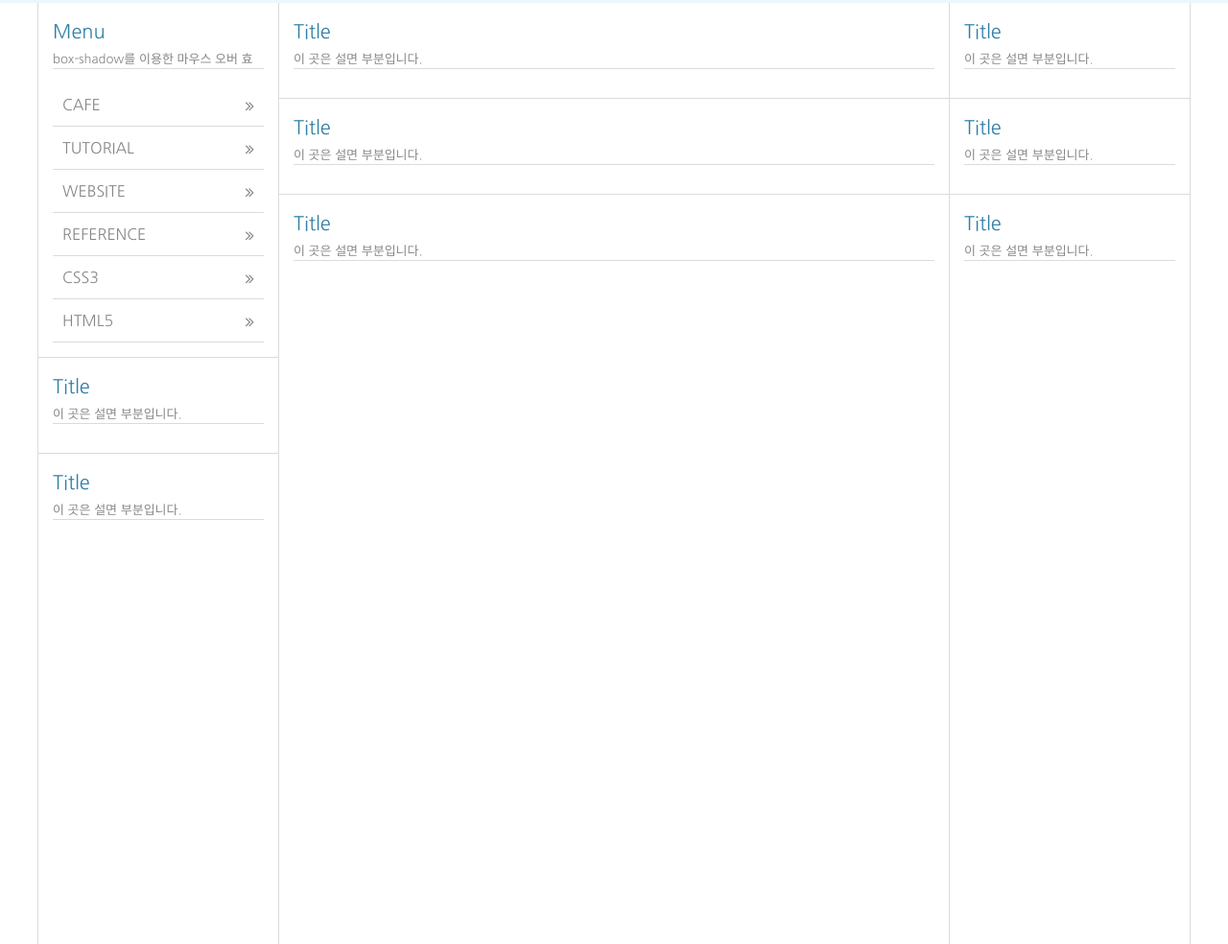
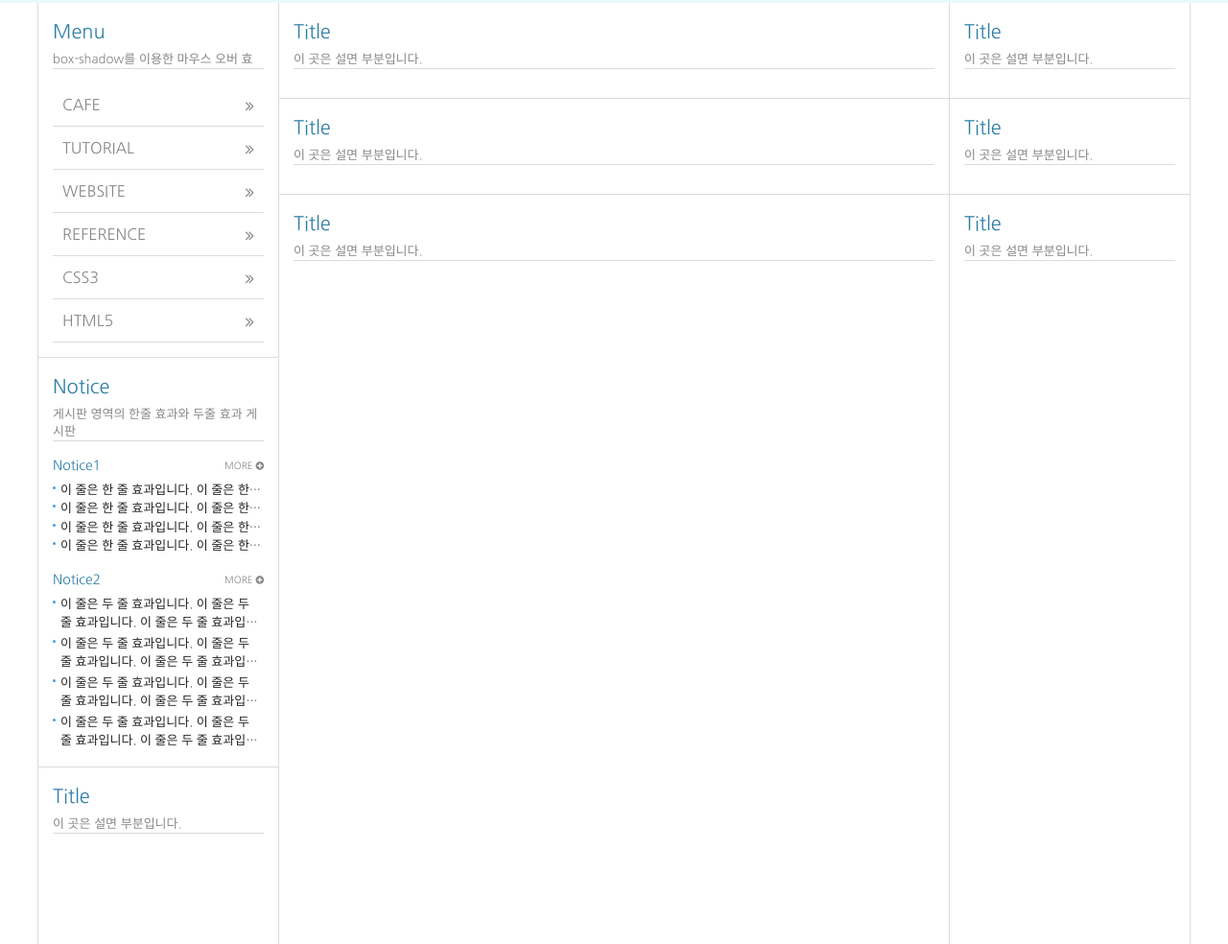
Before and after one commit to sungmin414/Html_Css_Js, a plain HTML site: page responsive/html/index.html in a window 1280 px wide. Shown: the part 393-1377 px from the top of the page at 96% size. Drawn offline with Linux system fonts and the light colour scheme; a web font is replaced by a local one.

Commit message:
게시판 텍스트 한줄,두줄 효과 코딩

```diff
--- a/responsive/html/css/reset.css
+++ b/responsive/html/css/reset.css
@@ -28,3 +28,16 @@ h1,h2,h3,h4,h5,h6{font-size: 13px; font-weight: normal;}
 .ir_wa {display:block; overflow:hidden; position:relative; z-index:-1; width:100%; height: 100%;}
  /* 대체 텍스트가 아닌 접근성을 위한 숨김 텍스트를 제공할 때 */
 .ir_su {overflow: hidden; position:absolute; width:0; height:0; line-height:0; text-indent:-9999px;}
+
+
+/*margin, padding*/
+
+.mt10{margin-top: 10px !important;}
+.mt15{margin-top: 15px !important;}
+.mt20{margin-top: 20px !important;}
+.mt25{margin-top: 25px !important;}
+.mt30{margin-top: 30px !important;}
+.mt35{margin-top: 35px !important;}
+.mt40{margin-top: 40px !important;}
+.mt45{margin-top: 45px !important;}
+.mt50{margin-top: 50px !important;}
--- a/responsive/html/css/style.css
+++ b/responsive/html/css/style.css
@@ -318,6 +318,54 @@ body {
 }
 
 
+/*게시판1*/
+.notice1{position: relative;}
+.notice1 h5{font-size: 14px; color: #2f7fa6; padding-bottom: 5px;}
+.notice1 li{position: relative; overflow: hidden; text-overflow: ellipsis; white-space: nowrap; padding-left: 8px;}
+
+.notice1 li:before{
+    content: '';
+    width: 3px; height: 3px;
+    border-radius: 50%;
+    background: #449ce2;
+    position: absolute; left: 0; top: 6px;
+}
+.notice1 .more{
+    position: absolute; right: 0; top: 3px;
+    color: #878787;
+    text-transform: uppercase;
+    font-size: 10px;
+}
+
+/*게시판2*/
+.notice2{ position: relative; }
+.notice2 h5{font-size: 14px; color: #2f7fa6; padding-bottom: 5px;}
+.notice2 li{
+    position: relative;
+    overflow: hidden; text-overflow: ellipsis;
+    display: -webkit-box;
+    -webkit-box-orient: vertical;
+    -webkit-line-clamp: 2;
+    padding-left: 8px;
+    padding-bottom: 2px;
+    max-height: 40px; /*ie*/
+}
+.notice2 li:before{
+    content: '';
+    width: 3px; height: 3px;
+    border-radius: 50%;
+    background: #449ce2;
+    position: absolute; left: 0; top: 6px;
+}
+.notice2 .more{
+    position: absolute; right: 0; top: 3px;
+    color: #878787;
+    text-transform: uppercase;
+    font-size: 10px;
+}
+}
+
+
 
 /*미디어쿼리*/
 /*화면너비 0 ~ 1220px*/
@@ -417,6 +465,7 @@ body {
     .column.col4{border-top: 1px solid #dbdbdb;}
 }
 
+
 /*화면너비 0 ~ 480px*/
 @media (max-width: 480px) {}
 
--- a/responsive/html/index.html
+++ b/responsive/html/index.html
@@ -172,10 +172,32 @@
                         </article>
                         <!-- // col1 -->
                         <article class="column col2">
-                            <h4 class="col_title">Title</h4>
-                            <p class="col_desc">이 곳은 설면 부분입니다.</p>
-                            <!-- 	 -->
-                            <!-- // -->
+                            <h4 class="col_title">Notice</h4>
+                            <p class="col_desc">게시판 영역의 한줄 효과와 두줄 효과 게시판</p>
+                            <!-- 게시판 -->
+							<div class="notice1">
+								<h5>Notice1</h5>
+								<ul>
+									<li><a href="#">이 줄은 한 줄 효과입니다. 이 줄은 한 줄 효과입니다.</a></li>
+									<li><a href="#">이 줄은 한 줄 효과입니다. 이 줄은 한 줄 효과입니다.</a></li>
+									<li><a href="#">이 줄은 한 줄 효과입니다. 이 줄은 한 줄 효과입니다.</a></li>
+									<li><a href="#">이 줄은 한 줄 효과입니다. 이 줄은 한 줄 효과입니다.</a></li>
+								</ul>
+								<a href="#" class="more" title="더 보">More <i class="fa fa-plus-circle" aria-hidden="true"></i></a>
+							</div>
+                            <!-- //게시판 -->
+                            <!-- 게시판2 -->
+							<div class="notice2 mt15">
+								<h5>Notice2</h5>
+								<ul>
+									<li><a href="#">이 줄은 두 줄 효과입니다. 이 줄은 두 줄 효과입니다. 이 줄은 두 줄 효과입니다. 이 줄은 두 줄 효과입니다.</a></li>
+									<li><a href="#">이 줄은 두 줄 효과입니다. 이 줄은 두 줄 효과입니다. 이 줄은 두 줄 효과입니다. 이 줄은 두 줄 효과입니다.</a></li>
+									<li><a href="#">이 줄은 두 줄 효과입니다. 이 줄은 두 줄 효과입니다. 이 줄은 두 줄 효과입니다. 이 줄은 두 줄 효과입니다.</a></li>
+									<li><a href="#">이 줄은 두 줄 효과입니다. 이 줄은 두 줄 효과입니다. 이 줄은 두 줄 효과입니다. 이 줄은 두 줄 효과입니다.</a></li>
+								</ul>
+								<a href="#" class="more" title="더 보">More <i class="fa fa-plus-circle" aria-hidden="true"></i></a>
+							</div>
+                            <!-- //게시판2 -->
                         </article>
                         <!-- // col2 -->
                         <article class="column col3">
```
